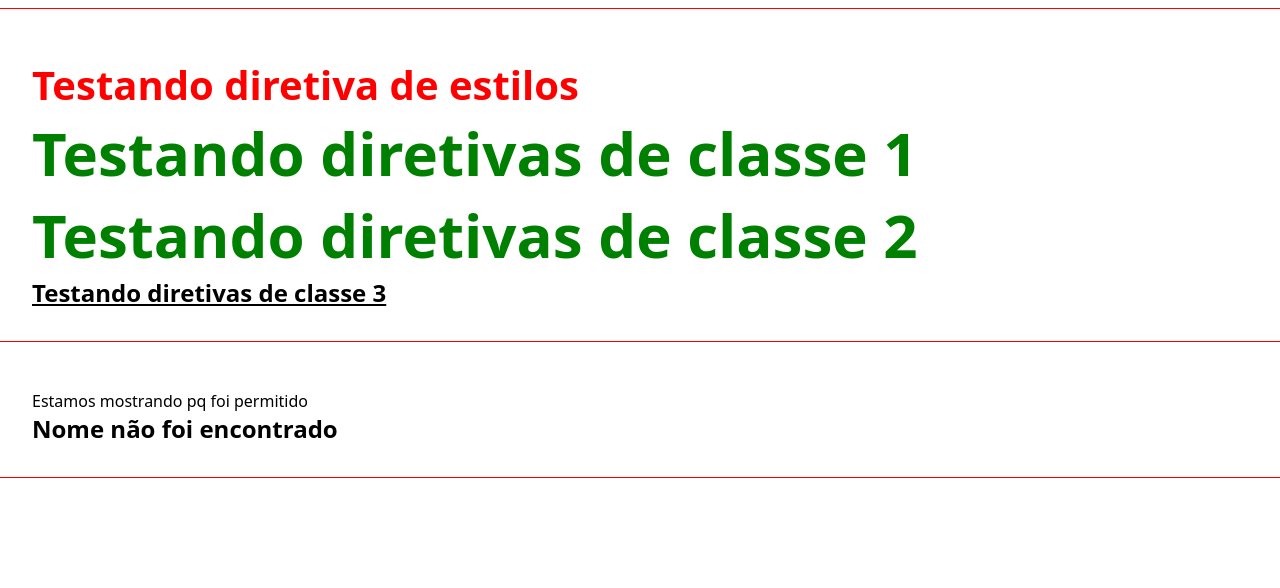
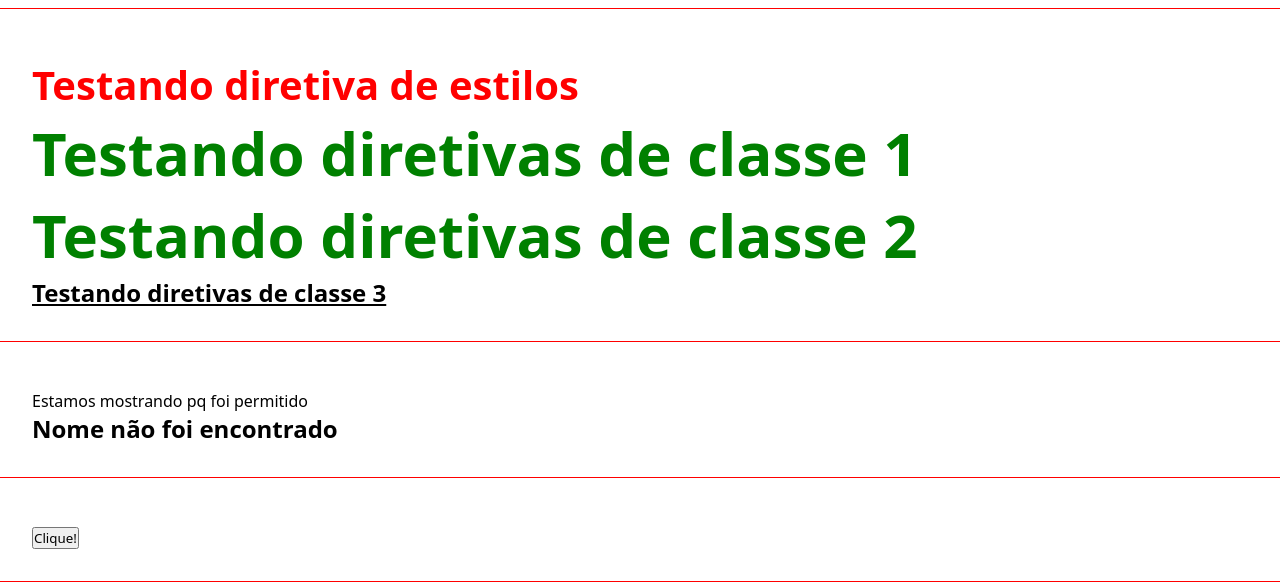
Before and after one commit to Hyagodevbfr/curso-angular, an Angular app: page / in a window 1280 px wide. Shown: the part 568-1156 px from the top of the page. Built offline with nearby package versions, Linux system fonts and the light colour scheme.

Commit message:
feat: create events component and pratice angular events

```diff
--- a/src/app/app.component.html
+++ b/src/app/app.component.html
@@ -5,3 +5,4 @@
 <app-parent-data [name]="userName" [personInfo]="person"></app-parent-data>
 <app-directives></app-directives>
 <app-if-render></app-if-render>
+<app-events></app-events>
--- a/src/app/app.module.ts
+++ b/src/app/app.module.ts
@@ -8,6 +8,7 @@ import { OwnComponentComponent } from './components/own-component/own-component.
 import { ParentDataComponent } from './components/parent-data/parent-data.component';
 import { DirectivesComponent } from './components/directives/directives.component';
 import { IfRenderComponent } from './components/if-render/if-render.component';
+import { EventsComponent } from './components/events/events.component';
 
 @NgModule({
   declarations: [
@@ -16,7 +17,8 @@ import { IfRenderComponent } from './components/if-render/if-render.component';
     OwnComponentComponent,
     ParentDataComponent,
     DirectivesComponent,
-    IfRenderComponent
+    IfRenderComponent,
+    EventsComponent
   ],
   imports: [
     BrowserModule,
--- /dev/null
+++ b/src/app/components/events/events.component.html
@@ -0,0 +1,4 @@
+<div class="class">
+  <p *ngIf="show">Exibindo mensagem!</p>
+  <button (click)="showMessage()">Clique!</button>
+</div>
--- /dev/null
+++ b/src/app/components/events/events.component.ts
@@ -0,0 +1,17 @@
+import { Component, OnInit } from '@angular/core';
+
+@Component({
+  selector: 'app-events',
+  templateUrl: './events.component.html',
+  styleUrls: ['./events.component.scss'],
+})
+export class EventsComponent implements OnInit {
+  show: boolean = false;
+
+  showMessage(): void {
+    this.show = !this.show;
+  }
+
+  constructor() {}
+  ngOnInit(): void {}
+}
```
Also changed, not shown: src/app/components/events/events.component.scss (added).
